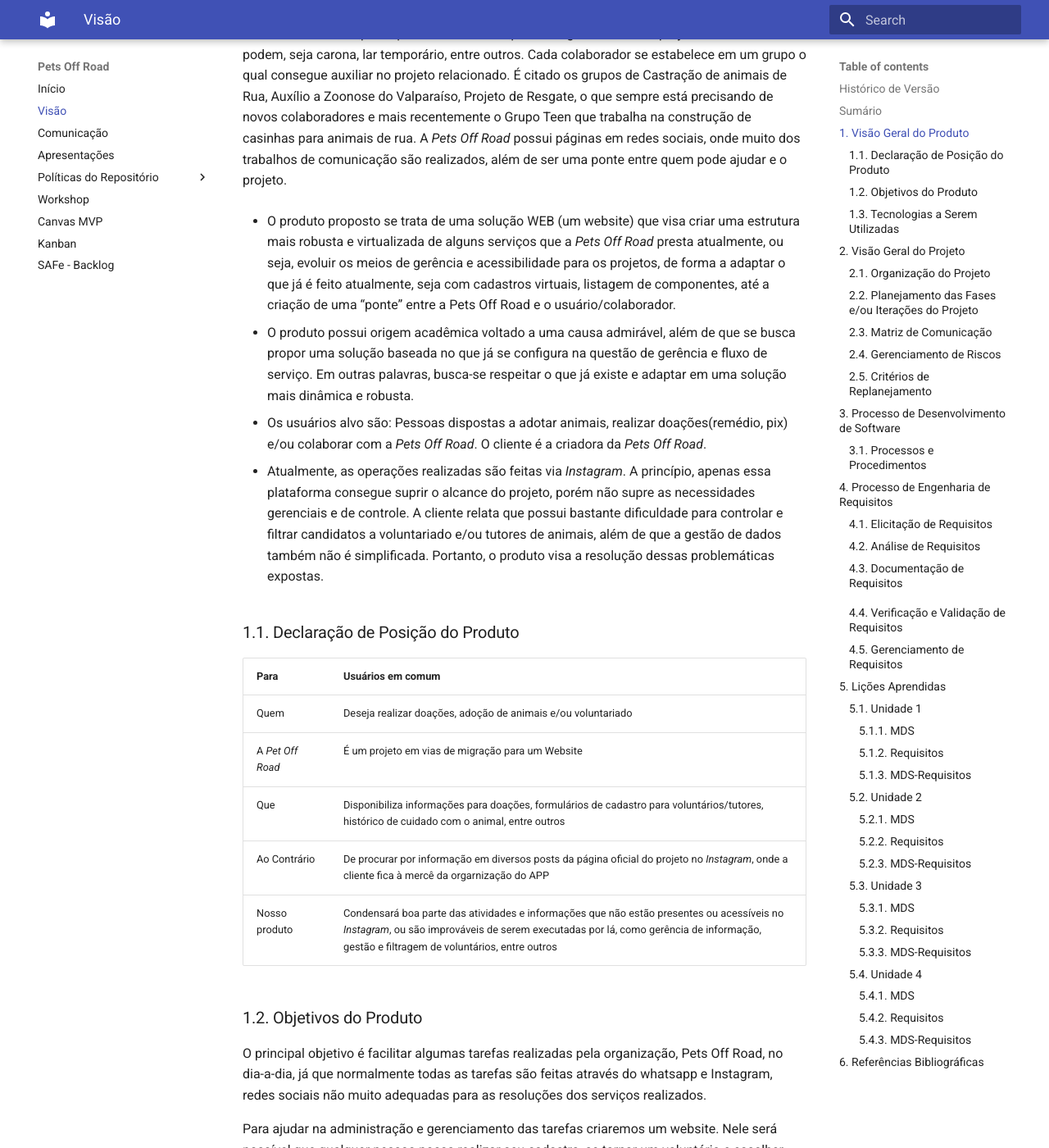
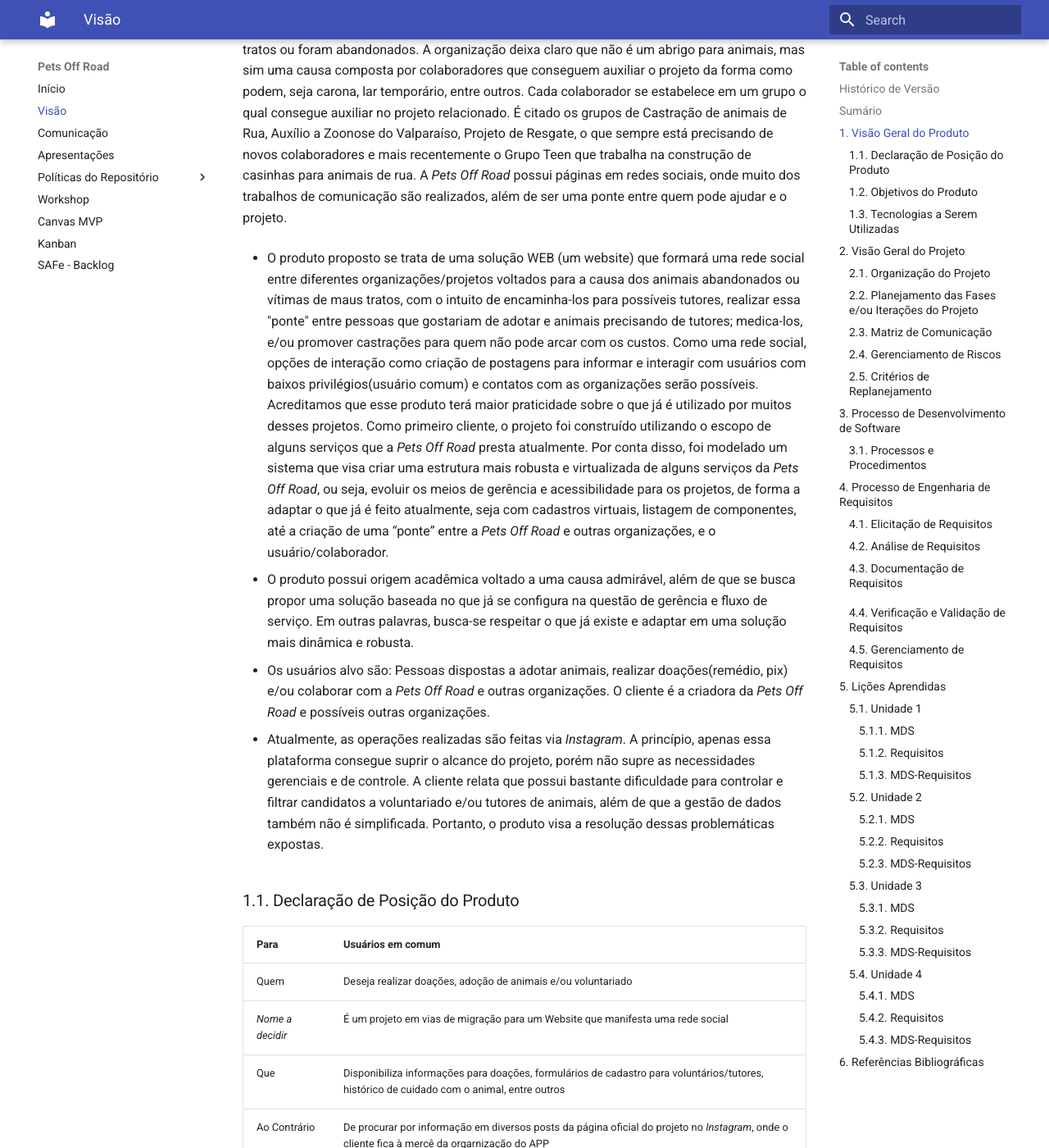
Before and after one commit to mdsreq-fga-unb/2022.1-pets-off-road, an MkDocs documentation site: the page built from docs/doc_visao.md, in a window 1280 px wide and 1400 px high, scrolled down 1019 px. Shown: the whole window at 82% size. Built offline with MkDocs 1.6.1 and Material for MkDocs 9.7.7, drawn with Linux system fonts in a browser that asks for light colours; some of the changed text lies outside the part shown.

Commit message:
atualização no escopo

```diff
--- a/docs/doc_visao.md
+++ b/docs/doc_visao.md
@@ -11,7 +11,8 @@
 | 29/06/2022 |  0.6   |                   Processo de desenvolvimento de software                    |          Matheus, José, Renan, Shaíne           |
 | 03/07/2022 |  1.0   |                     Correções do documento - Requisitos                      |                 Pedro e Gabriel                 |
 | 17/07/2022 |  1.1   | Atualização do processo de engenharia de requisitos e planejamento das fases |          Gabriel Marcolino e Jefferson          |
-| 18/07/2022 |  1.0   |               Correções do documento - MDS                                   |                 Matheus, Shaíne e José                 |
+| 18/07/2022 |  1.2   |                         Correções do documento - MDS                         |             Matheus, Shaíne e José              |
+| 19/07/2022 |  1.2   |                      Correções do produto - Requisitos                       |                  Pedro Helias                   |
 
 
 
@@ -21,11 +22,11 @@
 
 A _Pets Off Road_ é uma organização fundamentada e gerida em grupos de _Whatsapp_ que visa, principalmente, auxiliar animais desamparados, que estão em situação de rua, sofrem maus tratos ou foram abandonados. A organização deixa claro que não é um abrigo para animais, mas sim uma causa composta por colaboradores que conseguem auxiliar o projeto da forma como podem, seja carona, lar temporário, entre outros. Cada colaborador se estabelece em um grupo o qual consegue auxiliar no projeto relacionado. É citado os grupos de Castração de animais de Rua, Auxílio a Zoonose do Valparaíso, Projeto de Resgate, o que sempre está precisando de novos colaboradores e mais recentemente o Grupo Teen que trabalha na construção de casinhas para animais de rua. A _Pets Off Road_ possui páginas em redes sociais, onde muito dos trabalhos de comunicação são realizados, além de ser uma ponte entre quem pode ajudar e o projeto.
 
-* O produto proposto se trata de uma solução WEB (um website) que visa criar uma estrutura mais robusta e virtualizada de alguns serviços que a _Pets Off Road_ presta atualmente, ou seja, evoluir os meios de gerência e acessibilidade para os projetos, de forma a adaptar o que já é feito atualmente, seja com cadastros virtuais, listagem de componentes, até a criação de uma “ponte” entre a Pets Off Road e o usuário/colaborador.
+* O produto proposto se trata de uma solução WEB (um website) que formará uma rede social entre diferentes organizações/projetos voltados para a causa dos animais abandonados ou vítimas de maus tratos, com o intuito de encaminha-los para possíveis tutores, realizar essa "ponte" entre pessoas que gostariam de adotar e animais precisando de tutores; medica-los, e/ou promover castrações para quem não pode arcar com os custos. Como uma rede social, opções de interação como criação de postagens para informar e interagir com usuários com baixos privilégios(usuário comum) e contatos com as organizações serão possíveis. Acreditamos que esse produto terá maior praticidade sobre o que já é utilizado por muitos desses projetos. Como primeiro cliente, o projeto foi construído utilizando o escopo de alguns serviços que a _Pets Off Road_ presta atualmente. Por conta disso, foi modelado um sistema que visa criar uma estrutura mais robusta e virtualizada de alguns serviços da _Pets Off Road_, ou seja, evoluir os meios de gerência e acessibilidade para os projetos, de forma a adaptar o que já é feito atualmente, seja com cadastros virtuais, listagem de componentes, até a criação de uma “ponte” entre a _Pets Off Road_ e outras organizações, e o usuário/colaborador.
 
 * O produto possui origem acadêmica voltado a uma causa admirável, além de que se busca propor uma solução baseada no que já se configura na questão de gerência e fluxo de serviço. Em outras palavras, busca-se respeitar o que já existe e adaptar em uma solução mais dinâmica e robusta.
 
-* Os usuários alvo são: Pessoas dispostas a adotar animais, realizar doações(remédio, pix) e/ou colaborar com a _Pets Off Road_. O cliente é a criadora da _Pets Off Road_.
+* Os usuários alvo são: Pessoas dispostas a adotar animais, realizar doações(remédio, pix) e/ou colaborar com a _Pets Off Road_ e outras organizações. O cliente é a criadora da _Pets Off Road_ e possíveis outras organizações.
 
 * Atualmente, as operações realizadas são feitas via _Instagram_. A princípio, apenas essa plataforma consegue suprir o alcance do projeto, porém não supre as necessidades gerenciais e de controle. A cliente relata que possui bastante dificuldade para controlar e filtrar candidatos a voluntariado e/ou tutores de animais, além de que a gestão de dados também não é simplificada. Portanto, o produto visa a resolução dessas problemáticas expostas.
 
@@ -34,16 +35,16 @@
 | Para             | Usuários em comum                                                                                                                                                                                                                   |
 | ---------------- | ----------------------------------------------------------------------------------------------------------------------------------------------------------------------------------------------------------------------------------- |
 | Quem             | Deseja realizar doações, adoção de animais e/ou voluntariado                                                                                                                                                                        |
-| A _Pet Off Road_ | É um projeto em vias de migração para um Website                                                                                                                                                                                    |
+| _Nome a decidir_ | É um projeto em vias de migração para um Website que manifesta uma rede social                                                                                                                                                      |
 | Que              | Disponibiliza informações para doações, formulários de cadastro para voluntários/tutores, histórico de cuidado com o animal, entre outros                                                                                           |
-| Ao Contrário     | De procurar por informação em diversos posts da página oficial do projeto no _Instagram_, onde a cliente fica à mercê da orgarnização do APP                                                                                        |
+| Ao Contrário     | De procurar por informação em diversos posts da página oficial do projeto no _Instagram_, onde o cliente fica à mercê da orgarnização do APP                                                                                        |
 | Nosso produto    | Condensará boa parte das atividades e informações que não estão presentes ou acessíveis no _Instagram_, ou são improváveis de serem executadas por lá, como gerência de informação, gestão e filtragem de voluntários, entre outros |
 
 ### 1.2. Objetivos do Produto
 
 O principal objetivo é facilitar algumas tarefas realizadas pela organização, Pets Off Road, no dia-a-dia, já que normalmente todas as tarefas são feitas através do whatsapp e Instagram, redes sociais não muito adequadas para as resoluções dos serviços realizados.
 
-Para ajudar na administração e gerenciamento das tarefas criaremos um website. Nele será possível que qualquer pessoa possa realizar seu cadastro, se tornar um voluntário e escolher quais grupos irá fazer parte, deixaremos disponíveis dados da organização para que doações possam ser feitas, também ficará disponível dados dos médicos parceiros e petshops que ajudam os animais quando precisam ser castrados e por fim será possível detalhar os eventos da Pets Off Road. E para a cliente, um backgroud onde será possível gerenciar e filtrar cadastros realizados por terceiros.
+Para ajudar na administração e gerenciamento das tarefas criaremos um website. Nele será possível que qualquer pessoa possa realizar seu cadastro, se tornar um voluntário e escolher quais grupos irá fazer parte, deixaremos disponíveis dados da organização para que doações possam ser feitas. Também será possível detalhar os eventos das Organizações cadastradas por meio de postagens. E para a cliente, um backgroud onde será possível gerenciar e filtrar cadastros realizados por terceiros, além de um pequeno controle de finanças com possibilidades de adição de entrada e saída de capital.
 
 
 ### 1.3. Tecnologias a Serem Utilizadas
@@ -157,14 +158,14 @@
 Os ciclos de desenvolvimento serão feitos no ordenamento do quadro abaixo:
 
 
-| Disciplina |Atividade| Método | Ferramenta | Responsável | Entrega |
-|----|----|----|----|----|----|
-|Analise/Design| Definir a arquitetura | Design Orientado a função | Figma | MDS |Documento|
-|Analise/Design| Prototipação de Baixa Fidelidade | Metáforas e Modelos Conceituais | Figma | Shaíne e Matheus |Protótipo de páginas|
-|Construção| Modelagem Banco de Dados | Modelagem de dados | Lucidchart | José Filipi e Renan |Diagrama UML DB|
-|Construção| Programação backend | Codificação | VScode | José Filipi, Renan Rodrigues, Shaíne Oliveira |Código|
-|Construção| Programação Frontend | Codificação | VScode | Matheus Phillipo e Shaíne Oliveira |Código|
-|Teste| Criar cenários de teste para verificar se os critérios de aceitação foram atendidos e corrigir possíveis falhas | Testes unitários | Jest | Renan e Matheus |Testes unitários|
+| Disciplina     | Atividade                                                                                                       | Método                          | Ferramenta | Responsável                                   | Entrega              |
+| -------------- | --------------------------------------------------------------------------------------------------------------- | ------------------------------- | ---------- | --------------------------------------------- | -------------------- |
+| Analise/Design | Definir a arquitetura                                                                                           | Design Orientado a função       | Figma      | MDS                                           | Documento            |
+| Analise/Design | Prototipação de Baixa Fidelidade                                                                                | Metáforas e Modelos Conceituais | Figma      | Shaíne e Matheus                              | Protótipo de páginas |
+| Construção     | Modelagem Banco de Dados                                                                                        | Modelagem de dados              | Lucidchart | José Filipi e Renan                           | Diagrama UML DB      |
+| Construção     | Programação backend                                                                                             | Codificação                     | VScode     | José Filipi, Renan Rodrigues, Shaíne Oliveira | Código               |
+| Construção     | Programação Frontend                                                                                            | Codificação                     | VScode     | Matheus Phillipo e Shaíne Oliveira            | Código               |
+| Teste          | Criar cenários de teste para verificar se os critérios de aceitação foram atendidos e corrigir possíveis falhas | Testes unitários                | Jest       | Renan e Matheus                               | Testes unitários     |
 
 
 ## 4. Processo de Engenharia de Requisitos
```
